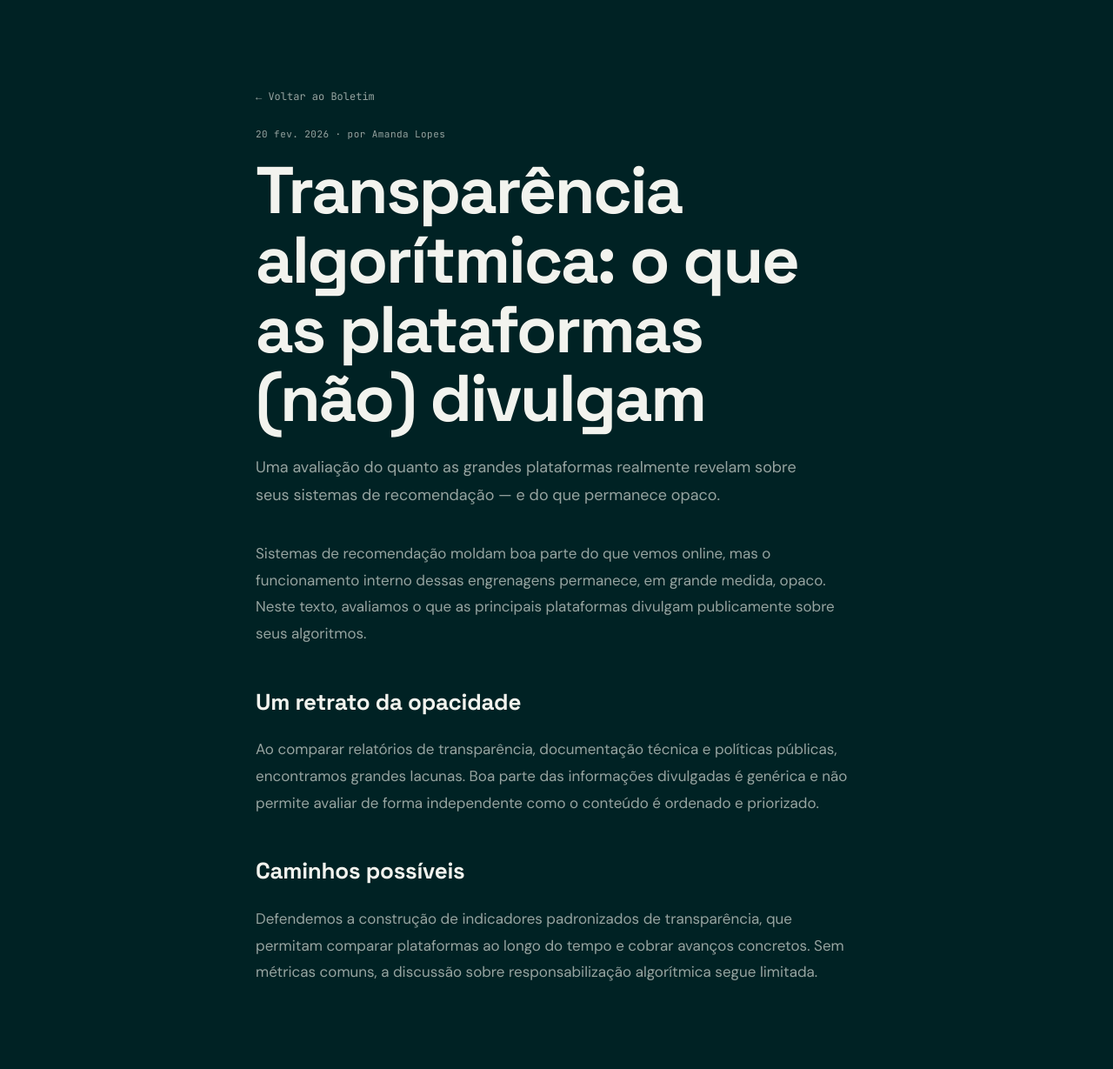
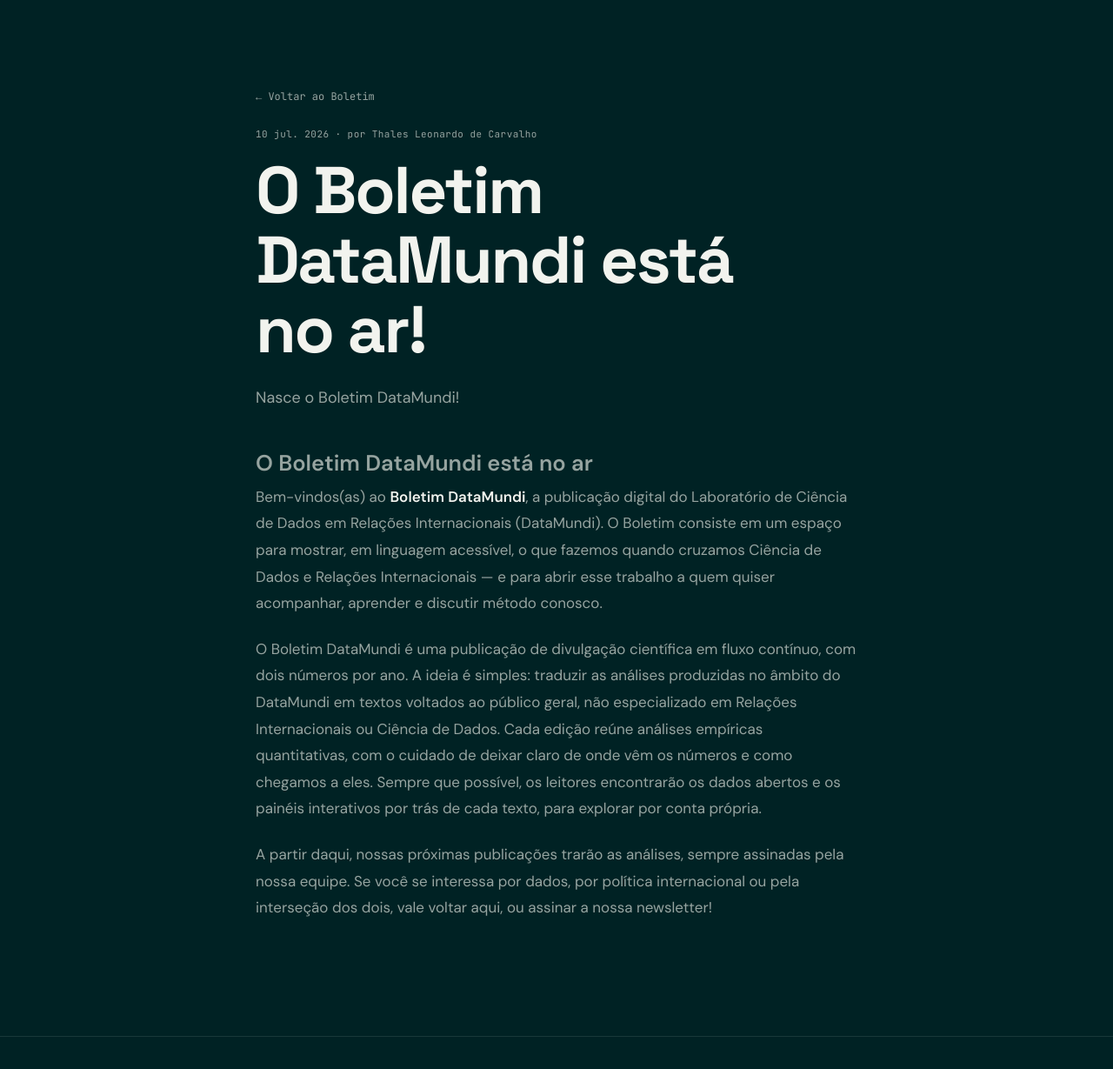
Before and after one commit to tlcarvalho/datamundi_website, an Eleventy site: page boletim/transparencia-algoritmica-plataformas.md in a window 1280 px wide. Shown: the part 71-1300 px from the top of the page at 87% size. Built offline with nearby package versions, Linux system fonts and the light colour scheme; Eleventy itself is replaced by a stand-in of ours; files that its build step writes are made by us from their sources.

Commit message:
Update Publicação do Boletim “transparencia-algoritmica-plataformas”

```diff
--- a/boletim/transparencia-algoritmica-plataformas.md
+++ b/boletim/transparencia-algoritmica-plataformas.md
@@ -1,16 +1,14 @@
 ---
-titulo: "Transparência algorítmica: o que as plataformas (não) divulgam"
-autor: "Amanda Lopes"
-date: 2026-02-20
-resumo: "Uma avaliação do quanto as grandes plataformas realmente revelam sobre seus sistemas de recomendação — e do que permanece opaco."
+titulo: O Boletim DataMundi está no ar!
+autor: Thales Leonardo de Carvalho
+date: 2026-07-10
+resumo: Nasce o Boletim DataMundi!
 imagem: ""
 ---
-Sistemas de recomendação moldam boa parte do que vemos online, mas o funcionamento interno dessas engrenagens permanece, em grande medida, opaco. Neste texto, avaliamos o que as principais plataformas divulgam publicamente sobre seus algoritmos.
+# O Boletim DataMundi está no ar
 
-## Um retrato da opacidade
+Bem-vindos(as) ao **Boletim DataMundi**, a publicação digital do Laboratório de Ciência de Dados em Relações Internacionais (DataMundi). O Boletim consiste em um espaço para mostrar, em linguagem acessível, o que fazemos quando cruzamos Ciência de Dados e Relações Internacionais — e para abrir esse trabalho a quem quiser acompanhar, aprender e discutir método conosco.
 
-Ao comparar relatórios de transparência, documentação técnica e políticas públicas, encontramos grandes lacunas. Boa parte das informações divulgadas é genérica e não permite avaliar de forma independente como o conteúdo é ordenado e priorizado.
+O Boletim DataMundi é uma publicação de divulgação científica em fluxo contínuo, com dois números por ano. A ideia é simples: traduzir as análises produzidas no âmbito do DataMundi em textos voltados ao público geral, não especializado em Relações Internacionais ou Ciência de Dados. Cada edição reúne análises empíricas quantitativas, com o cuidado de deixar claro de onde vêm os números e como chegamos a eles. Sempre que possível, os leitores encontrarão os dados abertos e os painéis interativos por trás de cada texto, para explorar por conta própria.
 
-## Caminhos possíveis
-
-Defendemos a construção de indicadores padronizados de transparência, que permitam comparar plataformas ao longo do tempo e cobrar avanços concretos. Sem métricas comuns, a discussão sobre responsabilização algorítmica segue limitada.
+A partir daqui, nossas próximas publicações trarão as análises, sempre assinadas pela nossa equipe. Se você se interessa por dados, por política internacional ou pela interseção dos dois, vale voltar aqui, ou assinar a nossa newsletter!
```
